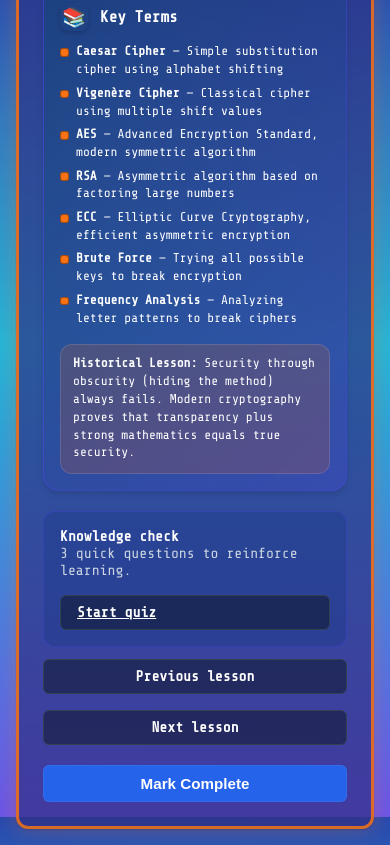
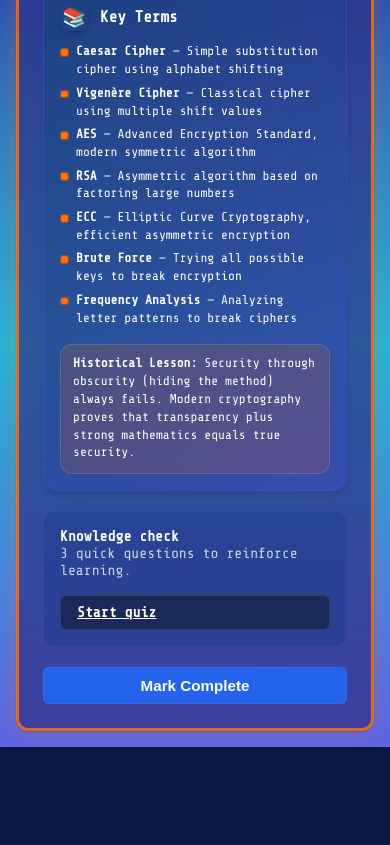
Before and after one commit to Neyooio/cybered, a plain HTML site: page frontend/src/html/lessons/cryptography/lesson-2.html in a window 390 px wide. Shown: the part 5091-5936 px from the top of the page. After the commit the page ends 5838 px from the top, so only its background shows below. Drawn offline with nearby package versions, Linux system fonts and the light colour scheme.

Commit message:
Remove Previous/Next lesson navigation buttons from all lessons
- Removed nav-row div containing Previous/Next lesson buttons
- Cleaned up navigation from all 16 lessons across 4 modules
- Simplifies lesson UI and improves mobile layout
- Lessons now only show: quiz card and Mark Complete button

```diff
--- a/frontend/src/html/lessons/cryptography/lesson-2.html
+++ b/frontend/src/html/lessons/cryptography/lesson-2.html
@@ -176,11 +176,6 @@
             <a class="secondary-button" href="#">Start quiz</a>
           </div>
 
-          <div class="nav-row">
-            <a id="prevLesson" class="secondary-button" href="#">Previous lesson</a>
-            <a id="nextLesson" class="secondary-button" href="#">Next lesson</a>
-          </div>
-
           <div class="lesson-actions">
             <button id="completeLesson" class="primary-button">Mark Complete</button>
           </div>
```
Also changed, not shown: frontend/src/html/lessons/cryptography/lesson-3.html (+0 -5 lines), frontend/src/html/lessons/cryptography/lesson-4.html (+0 -5 lines), frontend/src/html/lessons/malware-defense/lesson-1.html (+0 -5 lines), frontend/src/html/lessons/malware-defense/lesson-3.html (+0 -5 lines), frontend/src/html/lessons/malware-defense/lesson-4.html (+0 -5 lines), frontend/src/html/lessons/network-defense/lesson-1.html (+0 -5 lines), frontend/src/html/lessons/network-defense/lesson-2.html (+0 -5 lines), frontend/src/html/lessons/network-defense/lesson-3.html (+0 -5 lines), frontend/src/html/lessons/network-defense/lesson-4.html (+0 -5 lines), frontend/src/html/lessons/web-security/lesson-1.html (+0 -5 lines), frontend/src/html/lessons/web-security/lesson-2.html (+0 -5 lines), frontend/src/html/lessons/web-security/lesson-3.html (+0 -5 lines), frontend/src/html/lessons/web-security/lesson-4.html (+0 -5 lines).
